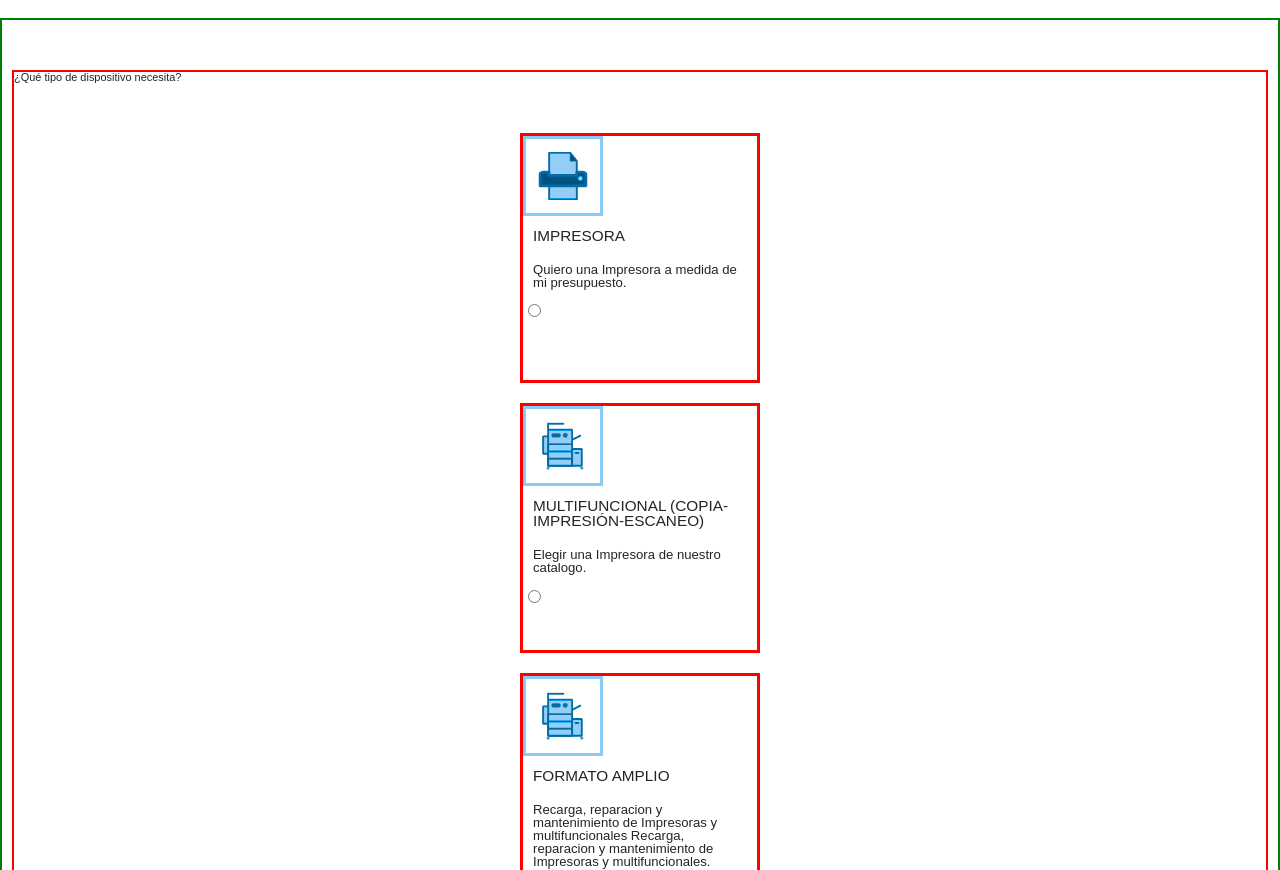
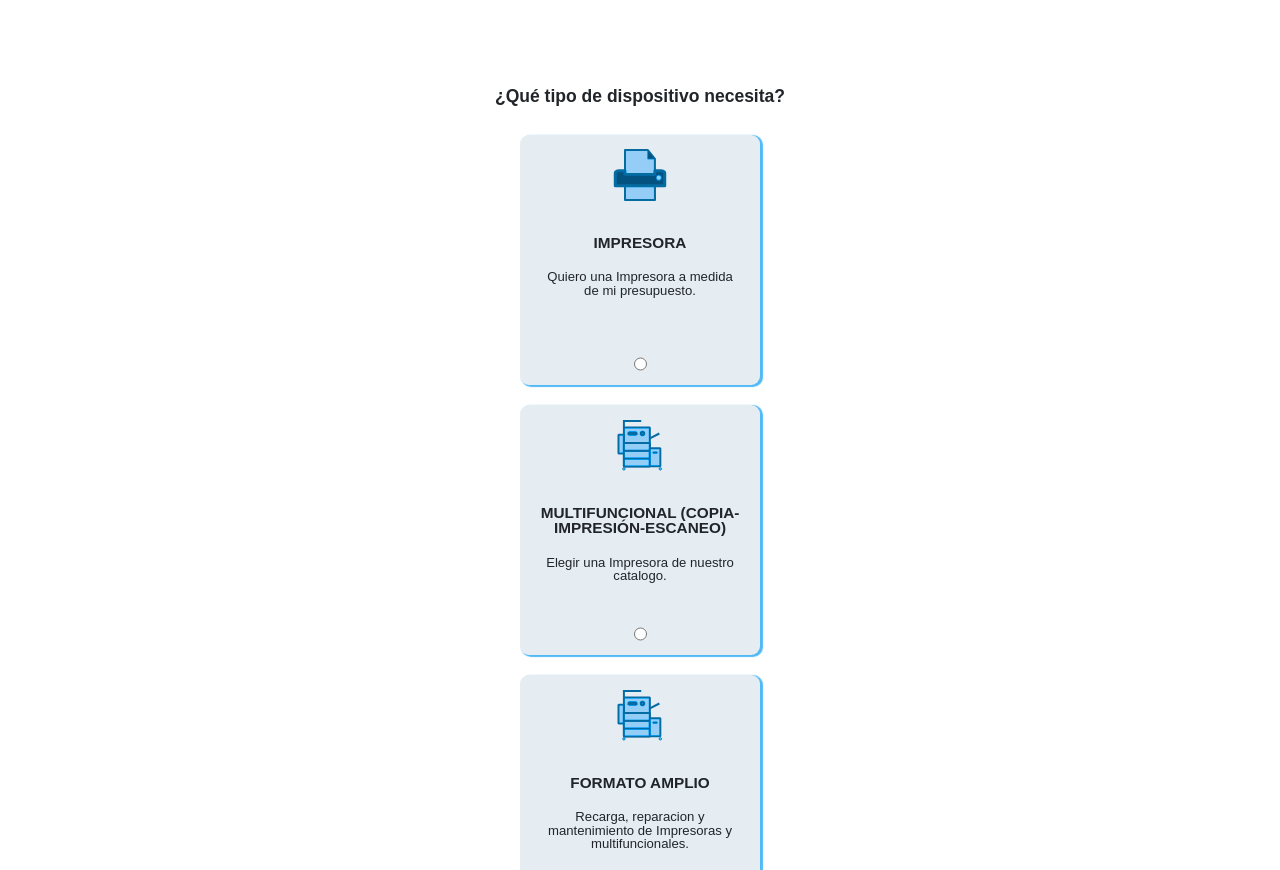
Before and after one commit to hindrav/lucsax-net, a website: page assistant.html in a window 1280 px wide. Shown: the part 82-952 px from the top of the page. Drawn offline with nearby package versions, Linux system fonts and the light colour scheme.

Commit message:
Assistant MF ready

```diff
--- a/assets/scss/layouts/_assistant.scss
+++ b/assets/scss/layouts/_assistant.scss
@@ -4,41 +4,98 @@
   width: 100%;
   height: 100%;
   padding: 50px 10px;
-    border: 2px solid green;
+  &__body {
+    &--box {
+      padding: 10px;
+      height: 128px;
     }
-.assistant__form {
-    display: flex;
-    flex-direction: column;
-    border: 2px solid red;
-    & .assistant__box {
+    &--text {
+      text-align: center;
+      font-size: 1.2rem;
+      padding: 10px;
+    }
+    &--title {
+      font-weight: 600;
+      text-align: center;
+      font-size: 1.4rem;
+      margin: 10px;
+    }
+  }
+  &__box {
+    border-radius: 9px;
+    background-color: rgba($color: #05507e, $alpha: 0.1);
+    box-shadow: 2px 1px 1px 1px rgb(80, 185, 248);
     margin: 10px 0;
     width: 240px;
     height: 250px;
     // border: 1px solid $luc;
+  }
+  &__footer {
+    &--box {
+      display: flex;
+      justify-content: center;
+      height: 42px;
+      width: 100%;
+      // border: 2px solid yellow;
+    }
+    &--input {
+      margin: 5px;
+    }
+  }
+  &__form {
+    display: flex;
+    flex-direction: column;
+    &--header {
+      padding: 20px 10px;
+      width: 100%;
+      height: 100%;
+    }
+  }
+  &__head-title {
+    font-weight: 700;
+    font-size: 1.6rem;
+    text-align: center;
+    margin: 0 auto;
+    height: 100%;
+    width: 80%;
+    // border: 2px solid greenyellow;
+  }
+  &__header {
+    &--box {
+      display: flex;
+      justify-content: center;
+      height: 80px;
+      // border: 1px solid fuchsia;
+    }
+  }
+}
+.buttom {
+}
+.form {
+  &__buttom {
+    display: flex;
+    justify-content: center;
+    text-align: center;
+    height: 100%;
+    margin: 10px;
+    padding: 10px;
     border: 3px solid red;
   }
-}
-.form__container {
-    padding: 40px 10px;
+  &__container {
+    // padding: 40px 10px;
     display: flex;
     flex-direction: column;
     justify-content: center;
     align-items: center;
   }
-.assistant__title {
-    font-size: 1.4rem;
-    margin: 10px;
 }
-.assistant__text {
-    font-size: 1.2rem;
-    padding: 10px;
+.icon-print {
 }
-.entrypoint {
-    margin: 5px;
+.multifunciona-icon {
 }
 .svg {
   height: 80px;
   // filter: invert(59%) sepia(47%) saturate(794%) hue-rotate(174deg) brightness(105%) contrast(94%);
-    filter: invert(21%) sepia(82%) saturate(1133%) hue-rotate(174deg) brightness(98%) contrast(97%);
-    border: 3px solid yellow;
+  filter: invert(21%) sepia(82%) saturate(1133%) hue-rotate(174deg)
+    brightness(98%) contrast(97%);
 }
--- a/assistant.html
+++ b/assistant.html
@@ -82,32 +82,52 @@
       <div class="assistant__form--header">
         <h2 class="assistant__head-title">¿Qué tipo de dispositivo necesita?</h2>
       </div>
+
       <div class="form__container">
         <label class="assistant__box">
-          <img class="icon-print svg" src="./images/icons/IM.svg" alt="impresora.icon" aria-hidden="true">
-          <p class="assistant__title">IMPRESORA</p>
-          <p class="assistant__text">Quiero una Impresora a medida de mi presupuesto.</p>
-          <input class="entrypoint" name="intent" type="radio">
+          <figure class="assistant__header--box">
+            <img class="icon-print svg" src="./images/icons/IM.svg" alt="impresora.icon" aria-hidden="true">
+          </figure>
+          <div class="assistant__body--box">
+            <p class="assistant__body--title">IMPRESORA</p>
+            <p class="assistant__body--text">Quiero una Impresora a medida de mi presupuesto.</p>
+          </div>
+          <div class="assistant__footer--box">
+            <input class="assistant__footer--input" name="intent" type="radio">
+          </div>
         </label>
+
         <label class="assistant__box">
-          <img class="multifunciona-icon svg" src="./images/icons/mp51.svg" alt="multifuncional.icon"
-            aria-hidden="true">
-          <p class="assistant__title">MULTIFUNCIONAL (COPIA-IMPRESIÓN-ESCANEO)</p>
-          <p class="assistant__text">Elegir una Impresora de nuestro catalogo.</p>
-          <input class="entrypoint" name="intent" type="radio">
+          <figure class="assistant__header--box">
+            <img class="multifunciona-icon svg" src="./images/icons/mp51.svg" alt="multifuncional.icon"
+              aria-hidden="true">
+          </figure>
+          <div class="assistant__body--box">
+            <p class="assistant__body--title">MULTIFUNCIONAL (COPIA-IMPRESIÓN-ESCANEO)</p>
+            <p class="assistant__body--text">Elegir una Impresora de nuestro catalogo.</p>
+          </div>
+          <div class="assistant__footer--box">
+            <input class="assistant__footer--input" name="intent" type="radio">
+          </div>
         </label>
+
         <label class="assistant__box">
-          <img class="multifunciona-icon svg" src="./images/icons/mp51.svg" alt="multifuncional.icon"
-          aria-hidden="true">
-          <p class="assistant__title">FORMATO AMPLIO</p>
-          <p class="assistant__text">Recarga, reparacion y mantenimiento de Impresoras y multifuncionales Recarga, reparacion y mantenimiento de Impresoras y multifuncionales.</p>
-          <input class="entrypoint" name="intent" type="radio">
+          <figure class="assistant__header--box">
+            <img class="multifunciona-icon svg" src="./images/icons/mp51.svg" alt="multifuncional.icon"
+              aria-hidden="true">
+          </figure>
+          <div class="assistant__body--box">
+            <p class="assistant__body--title">FORMATO AMPLIO</p>
+            <p class="assistant__body--text">Recarga, reparacion y mantenimiento de Impresoras y multifuncionales.</p>
+          </div>
+          <div class="assistant__footer--box">
+            <input class="assistant__footer--input" name="intent" type="radio">
+          </div>
         </label>
       </div>
       <div class="form__buttom">
-        <input class="buttom__siguiente" disable type="submit" value="Siguiente">
+        <input class="btn--readmore" disable type="submit" value="Siguiente">
       </div>
-
     </form>
   </div>
   <!-- Footer -->
```
Also changed, not shown: assets/css/main-dist.css, assets/css/main.css, 1 other file. Lines whose indentation alone changed are shown as unchanged.
